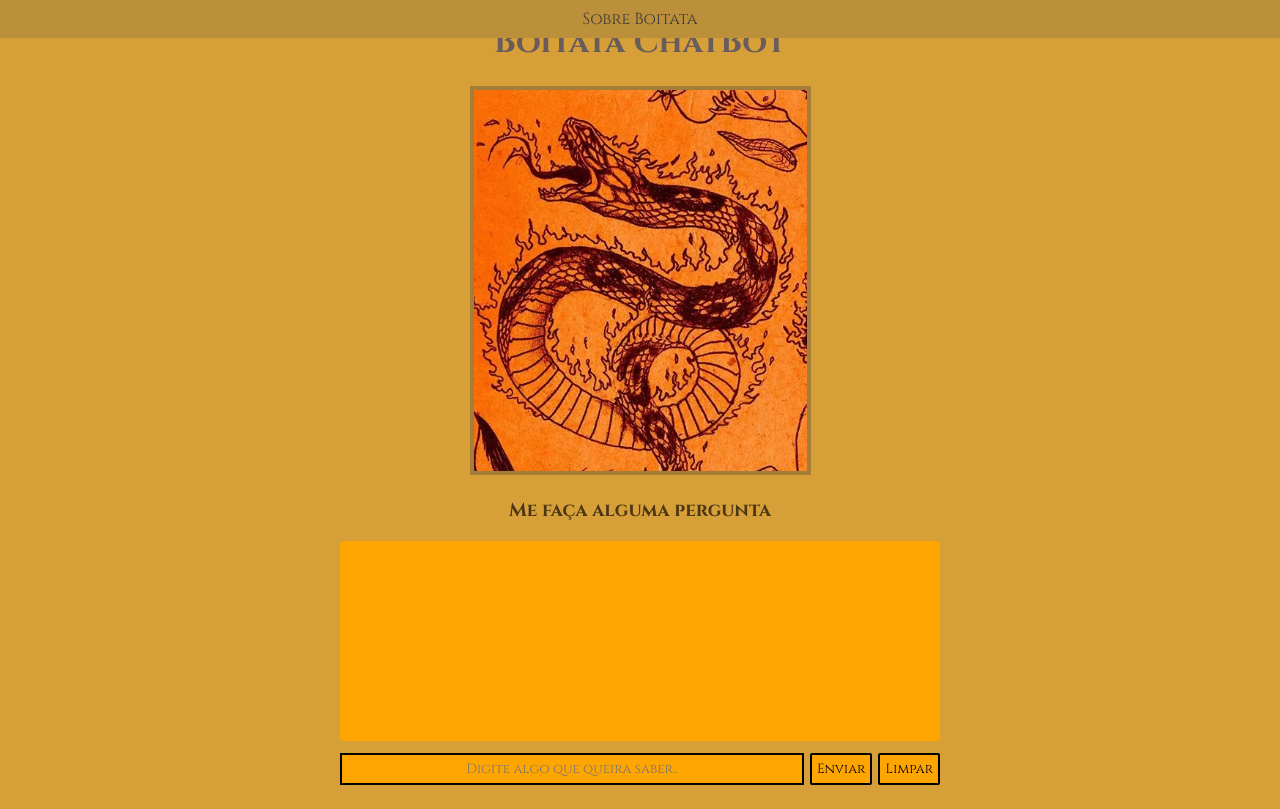
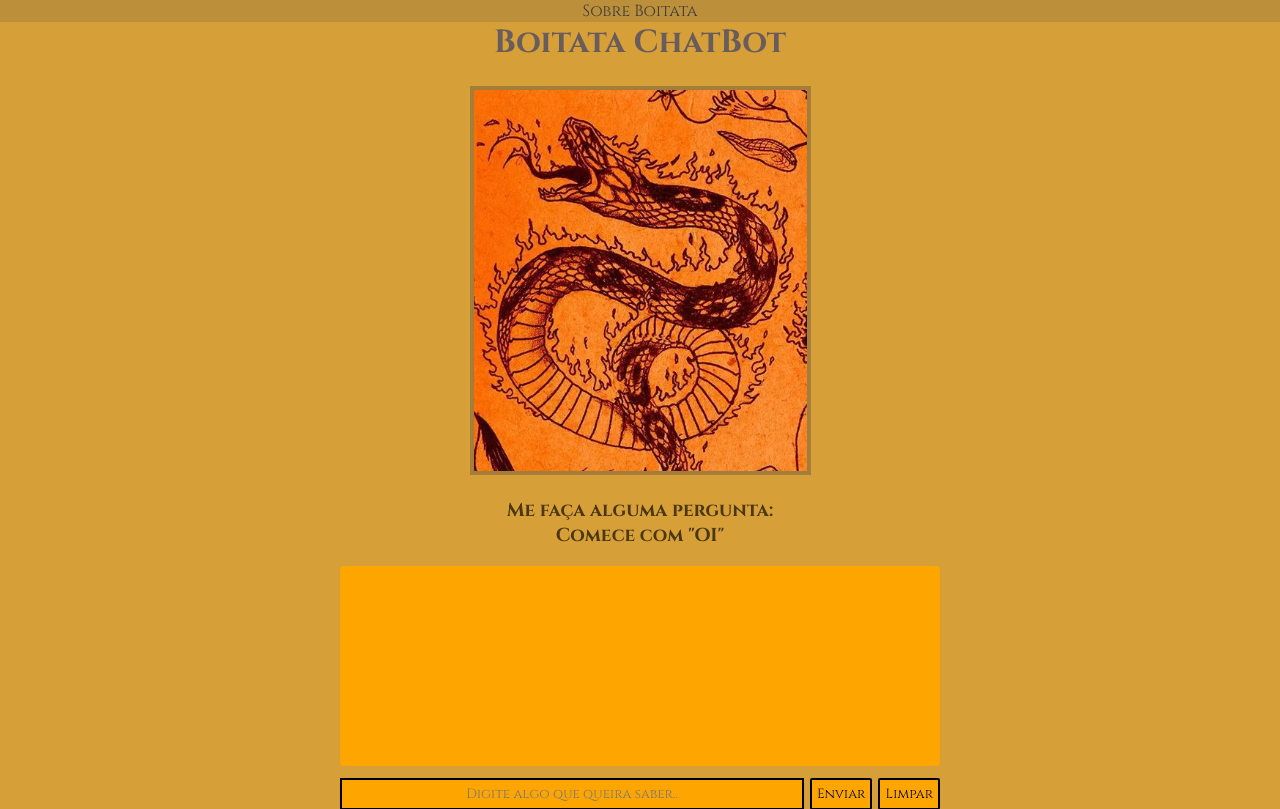
Before and after one commit to luizfrz/Bot-Boitata, a Flask app: page / in a window 1280 px wide. Shown: the top 809 px of the page. Before the commit the page ends 785 px from the top, so only its background shows below. Run offline with Flask 3, Linux system fonts and the light colour scheme.

Commit message:
fix: adjust requirements

```diff
--- a/json/intents.json
+++ b/json/intents.json
@@ -1,5 +1,5 @@
 {
-   "Iniciando": {
+   "Initilization": {
     "patterns": [
       "oi",
       "olá",
@@ -12,7 +12,7 @@
       "Bem vindo, Gostaria de falar sobre algum assunto?"
     ]
   },
-  "Adeus": {
+  "GoodBye": {
     "patterns": [
       "tchau",
       "Nao",
@@ -23,7 +23,7 @@
       "Tchau! Fique à vontade para voltar quando quiser."
     ]
   },
-  "Conteudos": {
+  "Content": {
     "patterns": [
       "mostre conteudos",
       "conteudos",
--- a/requirements.txt
+++ b/requirements.txt
@@ -1,2 +1,3 @@
 flask
 gunicorn
+rapidfuzz
--- a/static/style/style.css
+++ b/static/style/style.css
@@ -57,7 +57,6 @@ a:hover{
     left: 0;
     width: 100%;
     z-index: 1000;
-    padding: 8px 0;
 }
 .Img {
     width: 120px;
--- a/templates/index.html
+++ b/templates/index.html
@@ -15,7 +15,10 @@
 
     <h1>Boitata ChatBot</h1>
         <img src="{{ url_for('static', filename='img/boitata.png') }}" alt="Boitatá">
-    <h3>Me faça alguma pergunta</h3>
+    <h3>Me faça alguma pergunta:
+        <br>
+        Comece com "OI"
+    </h3>
 
     <div id="chat"></div>
     <div class="input-area">
```
Also changed, not shown: 1 other file.
